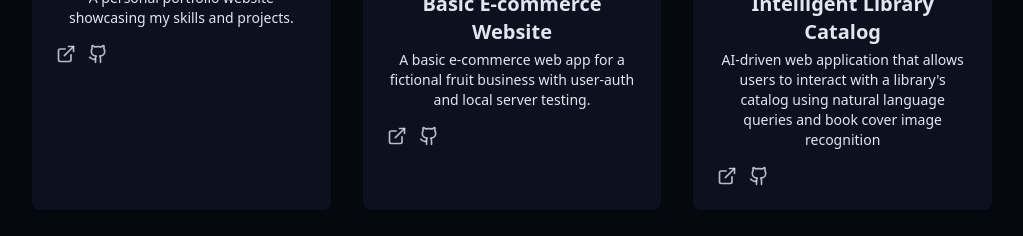
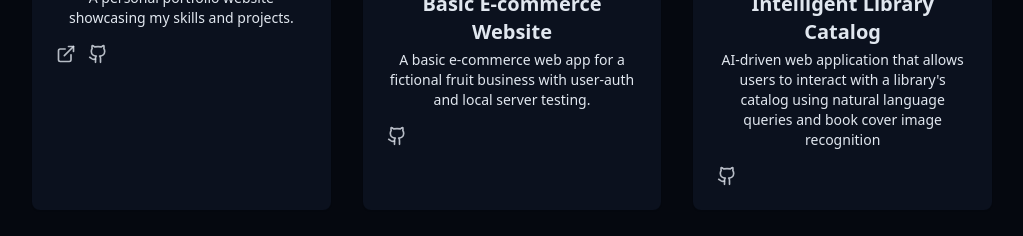
Before and after one commit to kimz27/portfolio_website, a React (Vite) app: page / in a window 1280 px wide. Shown: the part 3280-3516 px from the top of the page, without its empty margins (128-1151 px from the left). Built offline with nearby package versions, Linux system fonts and the light colour scheme.

Commit message:
Fix live demo link

```diff
--- a/src/components/ProjectsSection.jsx
+++ b/src/components/ProjectsSection.jsx
@@ -7,8 +7,8 @@ const projects = [
         description: "A personal portfolio website showcasing my skills and projects.",
         image: "/projects/project1.jpg",
         tags: ["React", "Tailwind CSS", "JavaScript"],
-        demoURL: "#",
-        gitthubURL: "#"
+        demoURL: "https://kimzmutale.vercel.app/",
+        gitthubURL: "https://github.com/kimz27/portfolio_website"
     },
     {
         id: 2,
@@ -63,9 +63,15 @@ export const ProjectsSection = () => {
                                     <p className="text-muted-foreground text-sm mb-4">{project.description}</p>
                                     <div className="flex justify-between items-center">
                                         <div className="flex space-x-3">
-                                            <a href={project.demoURL} target="_blank" className="text-foreground/80 hover:text-primary transition-colors duration-300">
-                                                <ExternalLink size={20}/>
-                                            </a>
+                                            {project.demoURL && project.demoURL !== "#" && (
+                                                <a
+                                                    href={project.demoURL}
+                                                    target="_blank"
+                                                    className="text-foreground/80 hover:text-primary transition-colors duration-300"
+                                                >
+                                                    <ExternalLink size={20} />
+                                                </a>
+                                            )}
                                             <a href={project.gitthubURL} title="View Repository" target="_blank" className="text-foreground/80 hover:text-primary transition-colors duration-300">
                                                 <Github size={20}/>
                                             </a>
```
Also changed, not shown: public/projects/project1.jpg (deleted), public/projects/project1.png (added).
